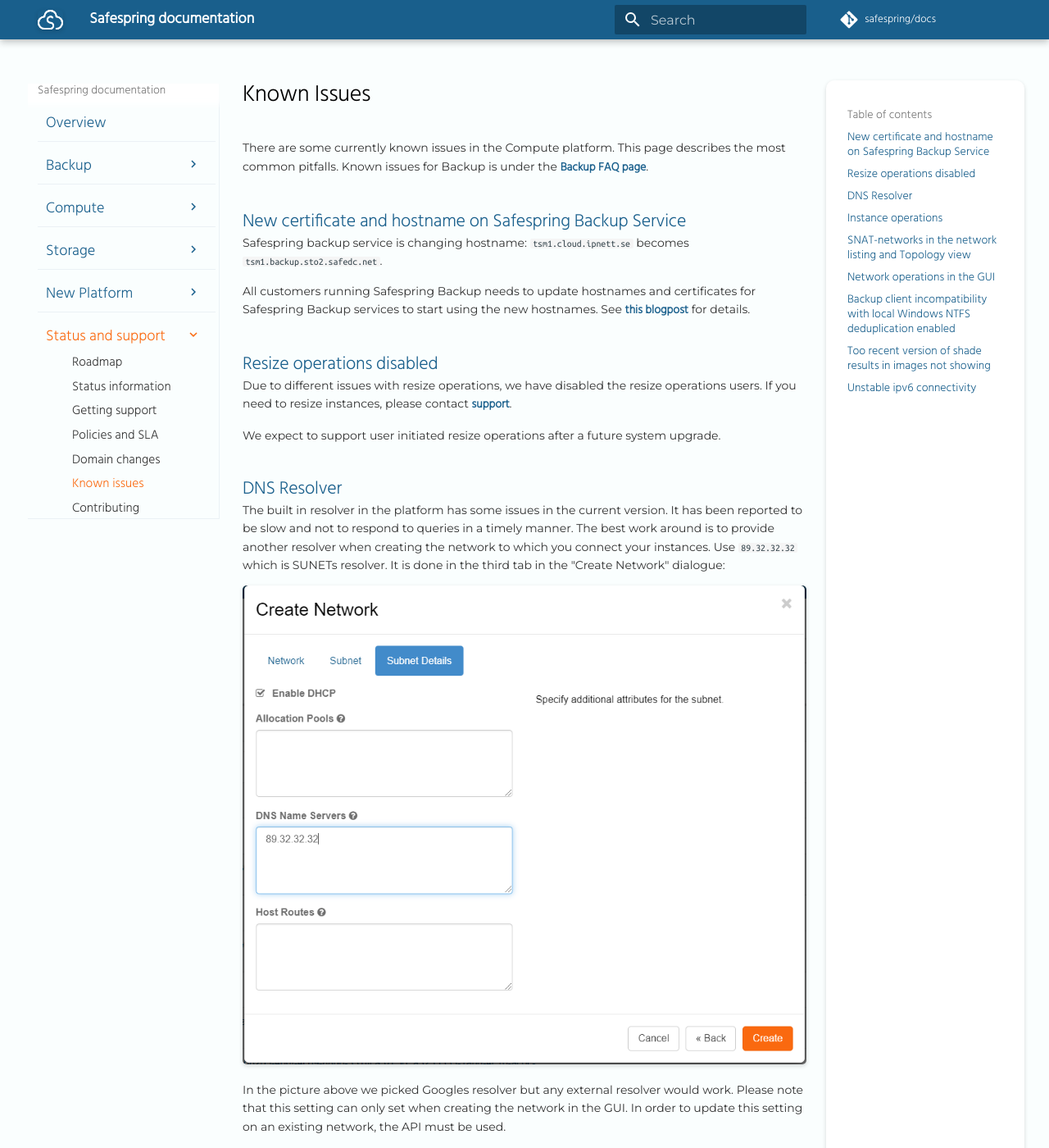
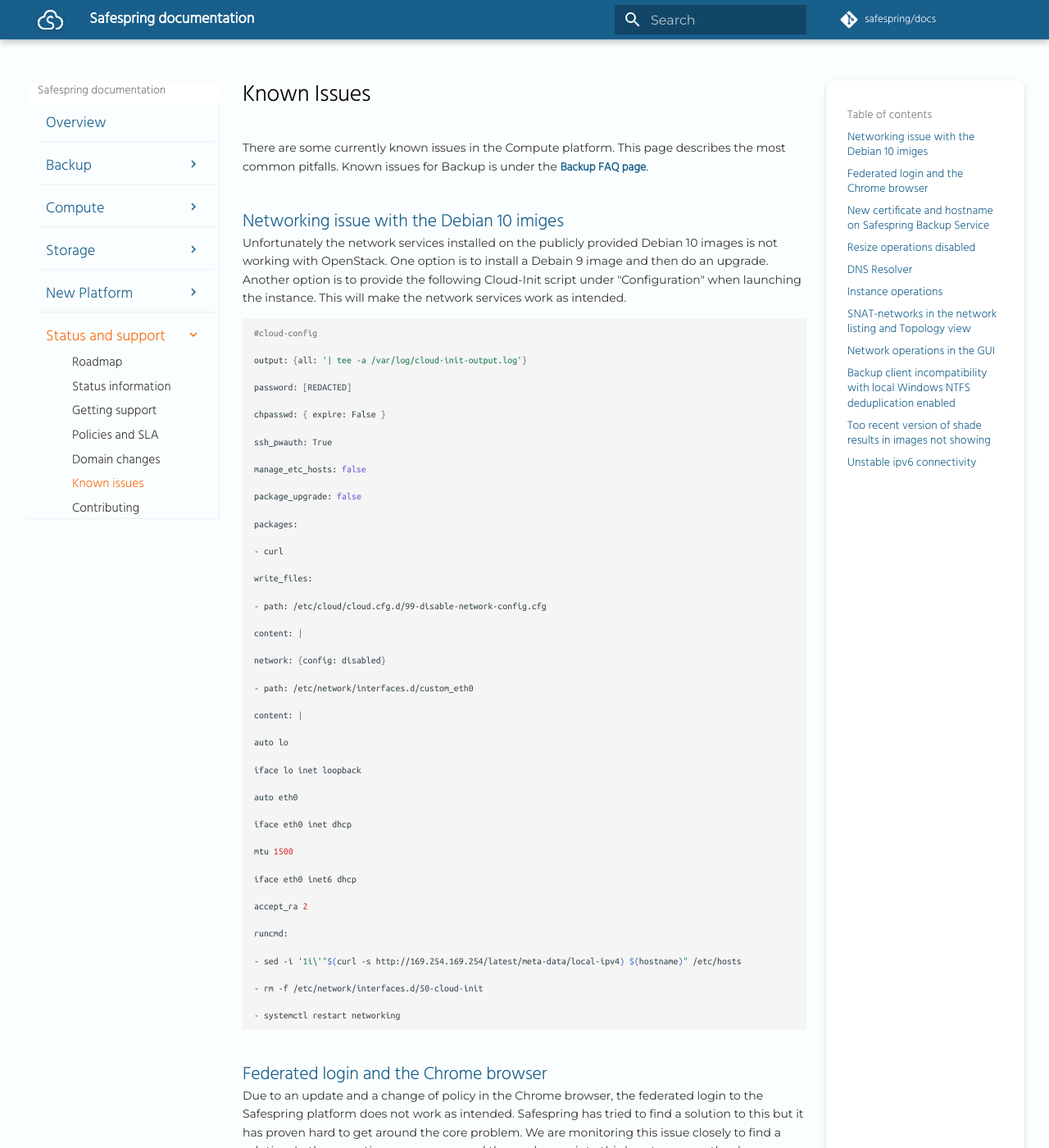
Before and after one commit to safespring/docs, an MkDocs documentation site: the page built from content/service/known_issues.md, in a window 1280 px wide and 1400 px high. Shown: the whole window at 82% size. Built offline with MkDocs 1.6.1 and Material for MkDocs 9.7.7, drawn with Linux system fonts in a browser that asks for light colours; a script that is not in the unit is left out; comment, search, counter and statistics services are not loaded; old or Windows-style settings are respelled for this version of MkDocs; some of the changed text lies outside the part shown.

Commit message:
Added the Chrome browser issue and Debian 10 networking issue to the known issues listing

````diff
--- a/content/service/known_issues.md
+++ b/content/service/known_issues.md
@@ -2,6 +2,72 @@
 
 There are some currently known issues in the Compute platform. This page
 describes the most common pitfalls. Known issues for Backup is under the [Backup FAQ page](/backup/faq).
+
+## Networking issue with the Debian 10 imiges
+Unfortunately the network services installed on the publicly provided Debian 10 images is not working with OpenStack. One option is to install a Debain 9 image and
+then do an upgrade. Another option is to provide the following Cloud-Init script under "Configuration" when launching the instance. This will make the network services
+work as intended.
+
+```shell
+#cloud-config
+
+output: {all: '| tee -a /var/log/cloud-init-output.log'}
+
+password: [REDACTED]
+
+chpasswd: { expire: False }
+
+ssh_pwauth: True
+
+manage_etc_hosts: false
+
+package_upgrade: false
+
+packages:
+
+- curl
+
+write_files:
+
+- path: /etc/cloud/cloud.cfg.d/99-disable-network-config.cfg
+
+content: |
+
+network: {config: disabled}
+
+- path: /etc/network/interfaces.d/custom_eth0
+
+content: |
+
+auto lo
+
+iface lo inet loopback
+
+auto eth0
+
+iface eth0 inet dhcp
+
+mtu 1500
+
+iface eth0 inet6 dhcp
+
+accept_ra 2
+
+runcmd:
+
+- sed -i '1i\'"$(curl -s http://169.254.169.254/latest/meta-data/local-ipv4) $(hostname)" /etc/hosts
+
+- rm -f /etc/network/interfaces.d/50-cloud-init
+
+- systemctl restart networking
+
+
+```
+
+## Federated login and the Chrome browser
+Due to an update and a change of policy in the Chrome browser, the federated login to the Safespring platform does not work as intended.
+Safespring has tried to find a solution to this but it has proven hard to get around the core problem. We are monitoring this
+issue closely to find a solution. In the meantime we recommend those who run into this bug to use another browser like Firefox instead.
 
 ## New certificate and hostname on Safespring Backup Service
 
````
